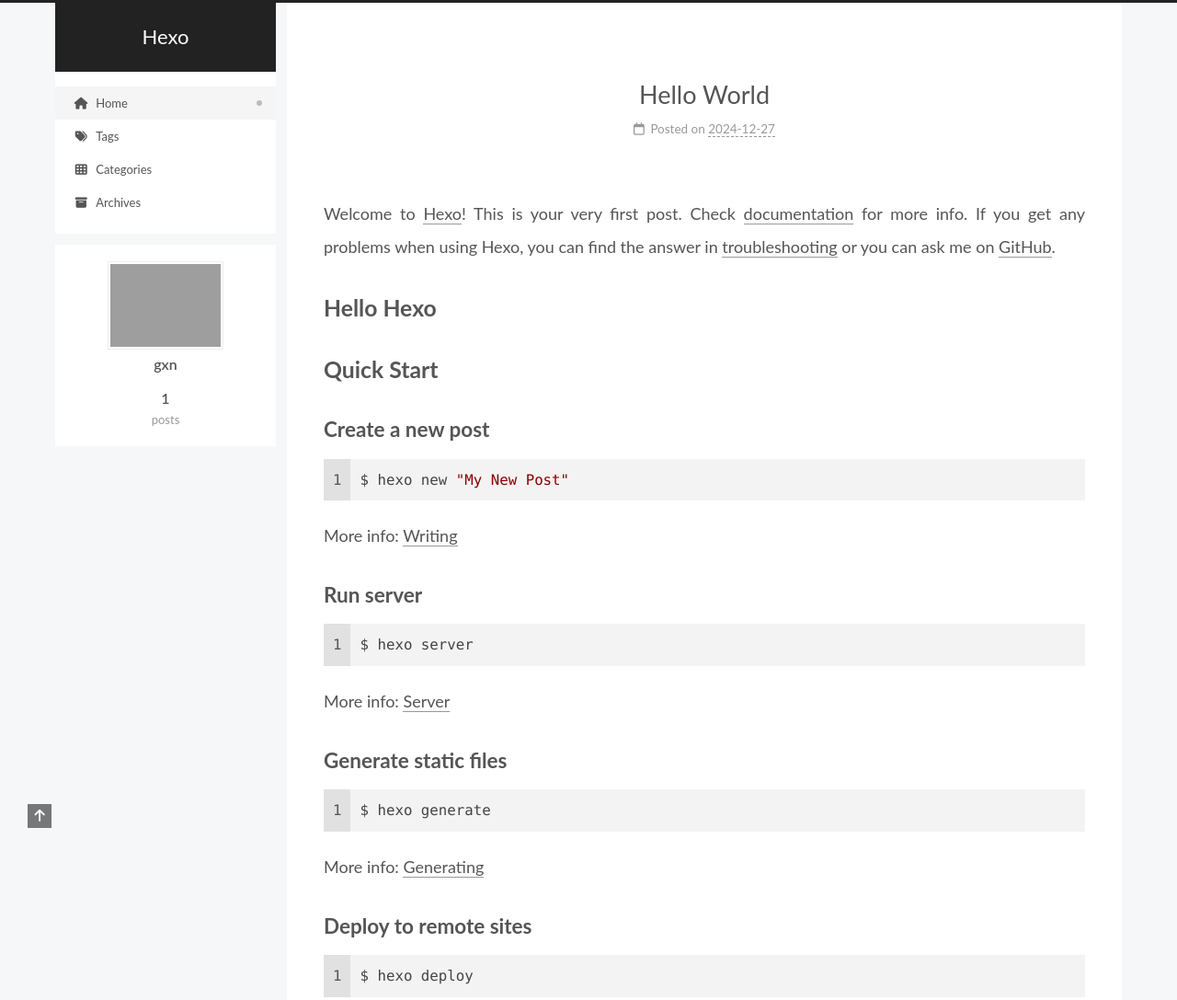
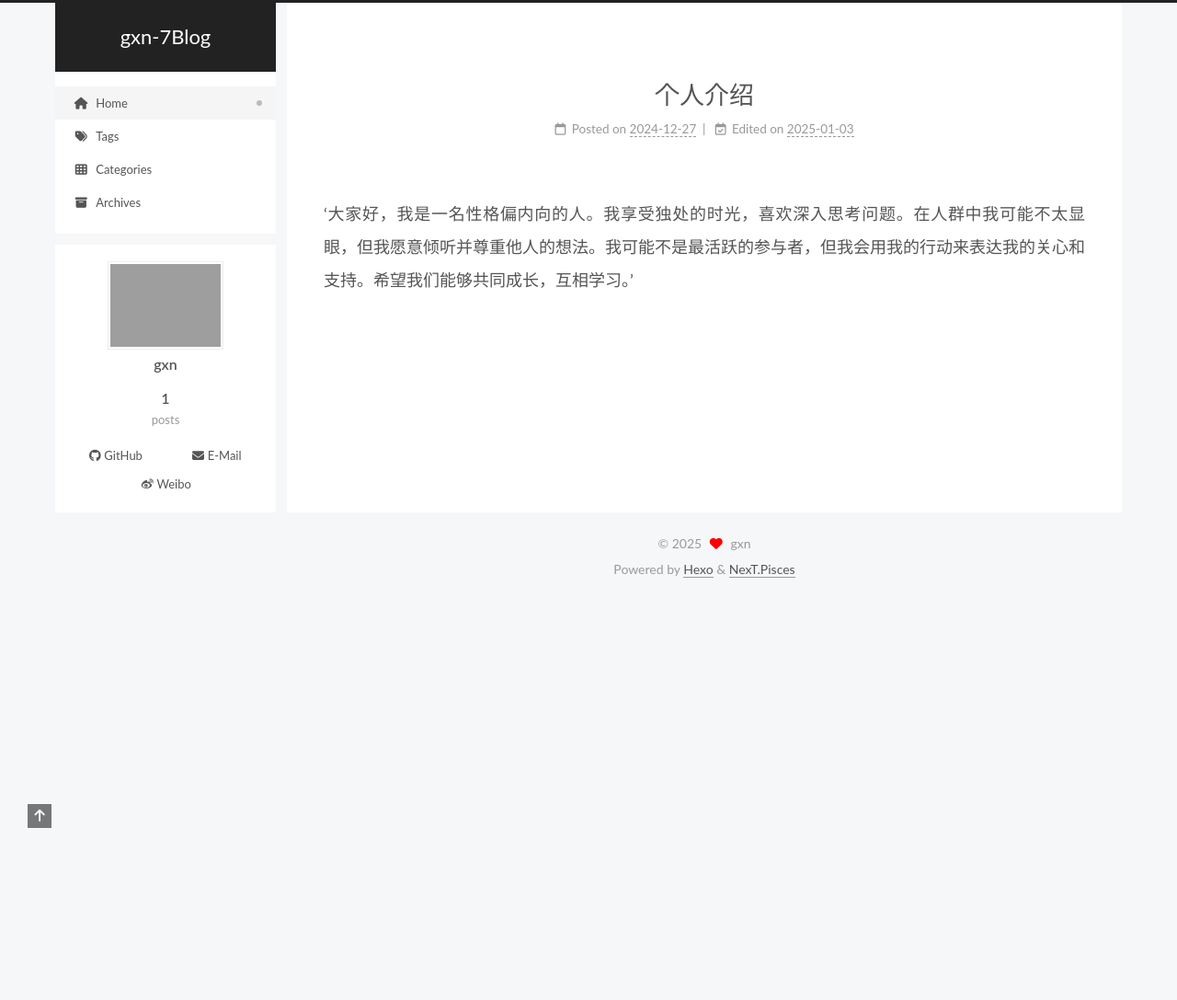
Before and after one commit to gxn-7/gxn-7.github.io, a plain HTML site: page index.html in a window 1280 px wide. Shown: the top 1087 px of the page at 92% size. After the commit the page ends 800 px from the top, so only its background shows below. Drawn offline with nearby package versions, Linux system fonts and the light colour scheme; grey boxes are pictures that could not be loaded.

Commit message:
Site updated: 2025-01-03 09:57:20

```diff
--- a/index.html
+++ b/index.html
@@ -20,9 +20,9 @@
 <script class="next-config" data-name="main" type="application/json">{"hostname":"gxn-7.github.io","root":"/","images":"/images","scheme":"Pisces","darkmode":false,"version":"8.21.1","exturl":false,"sidebar":{"position":"left","width_expanded":320,"width_dual_column":240,"display":"post","padding":18,"offset":12},"hljswrap":true,"copycode":{"enable":false,"style":null},"fold":{"enable":false,"height":500},"bookmark":{"enable":false,"color":"#222","save":"auto"},"mediumzoom":false,"lazyload":false,"pangu":false,"comments":{"style":"tabs","active":null,"storage":true,"lazyload":false,"nav":null},"stickytabs":false,"motion":{"enable":true,"async":false,"transition":{"menu_item":"fadeInDown","post_block":"fadeIn","post_header":"fadeInDown","post_body":"fadeInDown","coll_header":"fadeInLeft","sidebar":"fadeInUp"}},"i18n":{"placeholder":"Searching...","empty":"We didn't find any results for the search: ${query}","hits_time":"${hits} results found in ${time} ms","hits":"${hits} results found"}}</script><script src="/js/config.js"></script>
 
     <meta property="og:type" content="website">
-<meta property="og:title" content="Hexo">
+<meta property="og:title" content="gxn-7Blog">
 <meta property="og:url" content="https://gxn-7.github.io/index.html">
-<meta property="og:site_name" content="Hexo">
+<meta property="og:site_name" content="gxn-7Blog">
 <meta property="og:locale" content="en_US">
 <meta property="article:author" content="gxn">
 <meta name="twitter:card" content="summary">
@@ -34,7 +34,7 @@
 <script class="next-config" data-name="page" type="application/json">{"sidebar":"","isHome":true,"isPost":false,"lang":"en","comments":"","permalink":"","path":"index.html","title":""}</script>
 
 <script class="next-config" data-name="calendar" type="application/json">""</script>
-<title>Hexo</title>
+<title>gxn-7Blog</title>
 
 
 
@@ -67,7 +67,7 @@
 
     <a href="/" class="brand" rel="start">
       <i class="logo-line"></i>
-      <h1 class="site-title">Hexo</h1>
+      <h1 class="site-title">gxn-7Blog</h1>
       <i class="logo-line"></i>
     </a>
   </div>
@@ -126,6 +126,17 @@
       </div>
   </nav>
 </div>
+  <div class="links-of-author animated">
+      <span class="links-of-author-item">
+        <a href="https://github.com/gxn-7" title="GitHub → https:&#x2F;&#x2F;github.com&#x2F;gxn-7" rel="noopener me" target="_blank"><i class="fab fa-github fa-fw"></i>GitHub</a>
+      </span>
+      <span class="links-of-author-item">
+        <a href="mailto:3481879971@qq.com@gmail.com" title="E-Mail → mailto:3481879971@qq.com@gmail.com" rel="noopener me" target="_blank"><i class="fa fa-envelope fa-fw"></i>E-Mail</a>
+      </span>
+      <span class="links-of-author-item">
+        <a href="https://weibo.com/tenderness_ky" title="Weibo → https:&#x2F;&#x2F;weibo.com&#x2F;tenderness_ky" rel="noopener me" target="_blank"><i class="fab fa-weibo fa-fw"></i>Weibo</a>
+      </span>
+  </div>
 
         </div>
       </div>
@@ -155,17 +166,17 @@
     </span>
 
     <span hidden itemprop="publisher" itemscope itemtype="http://schema.org/Organization">
-      <meta itemprop="name" content="Hexo">
+      <meta itemprop="name" content="gxn-7Blog">
       <meta itemprop="description" content="">
     </span>
 
     <span hidden itemprop="post" itemscope itemtype="http://schema.org/CreativeWork">
-      <meta itemprop="name" content="undefined | Hexo">
+      <meta itemprop="name" content="undefined | gxn-7Blog">
       <meta itemprop="description" content="">
     </span>
       <header class="post-header">
         <h2 class="post-title" itemprop="name headline">
-          <a href="/2024/12/27/hello-world/" class="post-title-link" itemprop="url">Hello World</a>
+          <a href="/2024/12/27/hello-world/" class="post-title-link" itemprop="url">个人介绍</a>
         </h2>
 
         <div class="post-meta-container">
@@ -176,8 +187,14 @@
       </span>
       <span class="post-meta-item-text">Posted on</span>
 
-
-      <time title="Created: 2024-12-27 11:51:40 / Modified: 16:44:56" itemprop="dateCreated datePublished" datetime="2024-12-27T11:51:40+08:00">2024-12-27</time>
+      <time title="Created: 2024-12-27 11:51:40" itemprop="dateCreated datePublished" datetime="2024-12-27T11:51:40+08:00">2024-12-27</time>
+    </span>
+    <span class="post-meta-item">
+      <span class="post-meta-item-icon">
+        <i class="far fa-calendar-check"></i>
+      </span>
+      <span class="post-meta-item-text">Edited on</span>
+      <time title="Modified: 2025-01-03 09:53:32" itemprop="dateModified" datetime="2025-01-03T09:53:32+08:00">2025-01-03</time>
     </span>
 
 
@@ -190,19 +207,7 @@
 
 
     <div class="post-body" itemprop="articleBody">
-          <p>Welcome to <a target="_blank" rel="noopener" href="https://hexo.io/">Hexo</a>! This is your very first post. Check <a target="_blank" rel="noopener" href="https://hexo.io/docs/">documentation</a> for more info. If you get any problems when using Hexo, you can find the answer in <a target="_blank" rel="noopener" href="https://hexo.io/docs/troubleshooting.html">troubleshooting</a> or you can ask me on <a target="_blank" rel="noopener" href="https://github.com/hexojs/hexo/issues">GitHub</a>.</p>
-<h2 id="Hello-Hexo"><a href="#Hello-Hexo" class="headerlink" title="Hello Hexo"></a>Hello Hexo</h2><h2 id="Quick-Start"><a href="#Quick-Start" class="headerlink" title="Quick Start"></a>Quick Start</h2><h3 id="Create-a-new-post"><a href="#Create-a-new-post" class="headerlink" title="Create a new post"></a>Create a new post</h3><figure class="highlight bash"><table><tr><td class="gutter"><pre><span class="line">1</span><br></pre></td><td class="code"><pre><span class="line">$ hexo new <span class="string">&quot;My New Post&quot;</span></span><br></pre></td></tr></table></figure>
-
-<p>More info: <a target="_blank" rel="noopener" href="https://hexo.io/docs/writing.html">Writing</a></p>
-<h3 id="Run-server"><a href="#Run-server" class="headerlink" title="Run server"></a>Run server</h3><figure class="highlight bash"><table><tr><td class="gutter"><pre><span class="line">1</span><br></pre></td><td class="code"><pre><span class="line">$ hexo server</span><br></pre></td></tr></table></figure>
-
-<p>More info: <a target="_blank" rel="noopener" href="https://hexo.io/docs/server.html">Server</a></p>
-<h3 id="Generate-static-files"><a href="#Generate-static-files" class="headerlink" title="Generate static files"></a>Generate static files</h3><figure class="highlight bash"><table><tr><td class="gutter"><pre><span class="line">1</span><br></pre></td><td class="code"><pre><span class="line">$ hexo generate</span><br></pre></td></tr></table></figure>
-
-<p>More info: <a target="_blank" rel="noopener" href="https://hexo.io/docs/generating.html">Generating</a></p>
-<h3 id="Deploy-to-remote-sites"><a href="#Deploy-to-remote-sites" class="headerlink" title="Deploy to remote sites"></a>Deploy to remote sites</h3><figure class="highlight bash"><table><tr><td class="gutter"><pre><span class="line">1</span><br></pre></td><td class="code"><pre><span class="line">$ hexo deploy</span><br></pre></td></tr></table></figure>
-
-<p>More info: <a target="_blank" rel="noopener" href="https://hexo.io/docs/one-command-deployment.html">Deployment</a></p>
+          <p>‘大家好，我是一名性格偏内向的人。我享受独处的时光，喜欢深入思考问题。在人群中我可能不太显眼，但我愿意倾听并尊重他人的想法。我可能不是最活跃的参与者，但我会用我的行动来表达我的关心和支持。希望我们能够共同成长，互相学习。’</p>
 
 
     </div>
```
Also changed, not shown: 2024/12/27/hello-world/index.html (+32 -28 lines), archives/2024/12/index.html (+16 -5 lines), archives/2024/index.html (+16 -5 lines), archives/index.html (+16 -5 lines).
